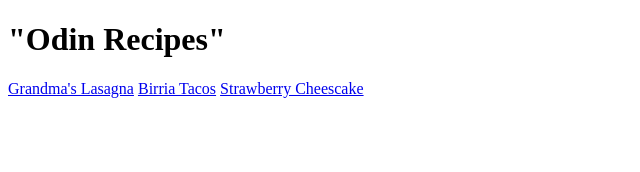
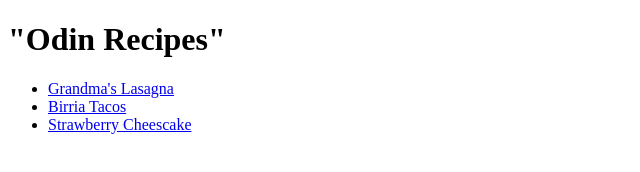
Before and after one commit to IanO-g/odin-recipes, a plain HTML site: page index.html in a window 1280 px wide. Shown: the whole page, without its empty margins (0-640 px from the left). Drawn offline with Linux system fonts and the light colour scheme.

Commit message:
Listed the recipes in the index

```diff
--- a/index.html
+++ b/index.html
@@ -8,8 +8,10 @@
 </head>
 <body>
     <h1>"Odin Recipes"</h1>
-    <a href="recipes/lasagna.html">Grandma's Lasagna</a>
-    <a href="recipes/birria-tacos.html">Birria Tacos</a>
-    <a href="recipes/strawberry-cheescake.html">Strawberry Cheescake</a>
+   <ul>
+    <li> <a href="recipes/lasagna.html">Grandma's Lasagna</a> </li>
+    <li> <a href="recipes/birria-tacos.html">Birria Tacos</a> </li>
+    <li> <a href="recipes/strawberry-cheescake.html">Strawberry Cheescake</a> </li>
+   </ul>
 </body>
 </html>
```
